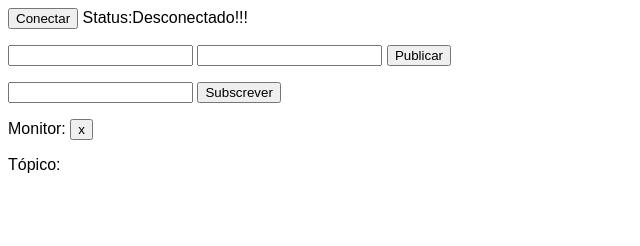
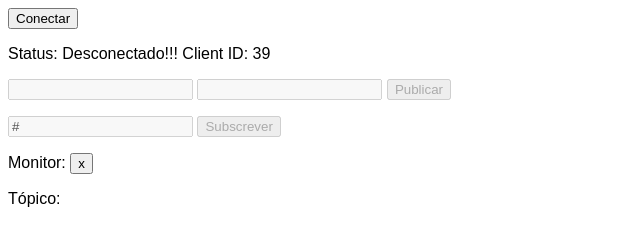
Before and after one commit to jamirperoba/MQTT_pub_sub, a plain HTML site: page index.html in a window 1280 px wide. Both pictures are taken after a click on the button "Conectar". Shown: the whole page, without its empty margins (0-640 px from the left). Drawn offline with Linux system fonts and the light colour scheme.

Commit message:
readme, validação

```diff
--- a/index.html
+++ b/index.html
@@ -7,14 +7,19 @@
 <body style="font-family: sans-serif;">
 	<div>
 		<input type="button" id="connect" value="Conectar">
-		<span>Status:<span id="status">Desconectado!!!</span></span>
+		<p>
+			Status:
+			<span id="status">Desconectado!!!</span>
+			Client ID:
+			<span id="client_id"></span>
+		</p>
 		<p>
 			<input type="text" id="topic_pub">
 			<input type="text" id="message">
 			<input type="button" id="publicar" value="Publicar">
 		</p>
 		<p>
-			<input type="text" id="topic_sub">
+			<input type="text" id="topic_sub" value="#">
 			<input type="button" id="subscrever" value="Subscrever">
 		</p>
 		<p>
@@ -28,17 +33,21 @@
 	<script type="text/javascript" src="assets/mqttws31.js"></script>
 	<script type="text/javascript">
 		var topico = "#";
+		$("#topic_pub,#topic_sub,#message,#publicar,#subscrever").attr('disabled', true);
 		function MQTTConnect(){
 			if (typeof path == "undefined") {
 				path = '/mqtt';
 			}
-			client = new Paho.MQTT.Client(host, port, path, "clientId");
+			client_id = Math.floor((Math.random() * 100) + 1).toString();
+			$("#client_id").html(client_id);
+			client = new Paho.MQTT.Client(host, port, path, 'client_id');
 			client.onConnectionLost = onConnectionLost;
 			client.onMessageArrived = onMessageArrived;
 
 			client.connect({onSuccess:onConnect});
 
 			function onConnect() {
+				$("#topic_pub,#topic_sub,#message,#publicar,#subscrever").attr('disabled', false);
 				$('#status').html('Conectado em ' + host + ':' + port + path);
 				console.log("onConnect");
 				client.subscribe(topico);
@@ -47,6 +56,7 @@
 
 			function onConnectionLost(responseObject) {
 				if (responseObject.errorCode !== 0) {
+					$("#topic_pub,#topic_sub,#message,#publicar,#subscrever").attr('disabled', true);
 					$('#status').html("Conexão perdida:"+responseObject.errorMessage);
 					console.log("Conexão perdida:"+responseObject.errorMessage);
 				}
@@ -70,12 +80,8 @@
 				$("#topic_pub").focus();
 			}
 		});
-		$("#subscrever").click(function(){
+		$("#subscrever,#connect").click(function(){
 			topico = $("#topic_sub").val();
-			MQTTConnect();
-		});
-
-		$("#connect").click(function(){
 			MQTTConnect();
 		});
 		$("#delete").click(function(){
```
Also changed, not shown: 1 other file.
